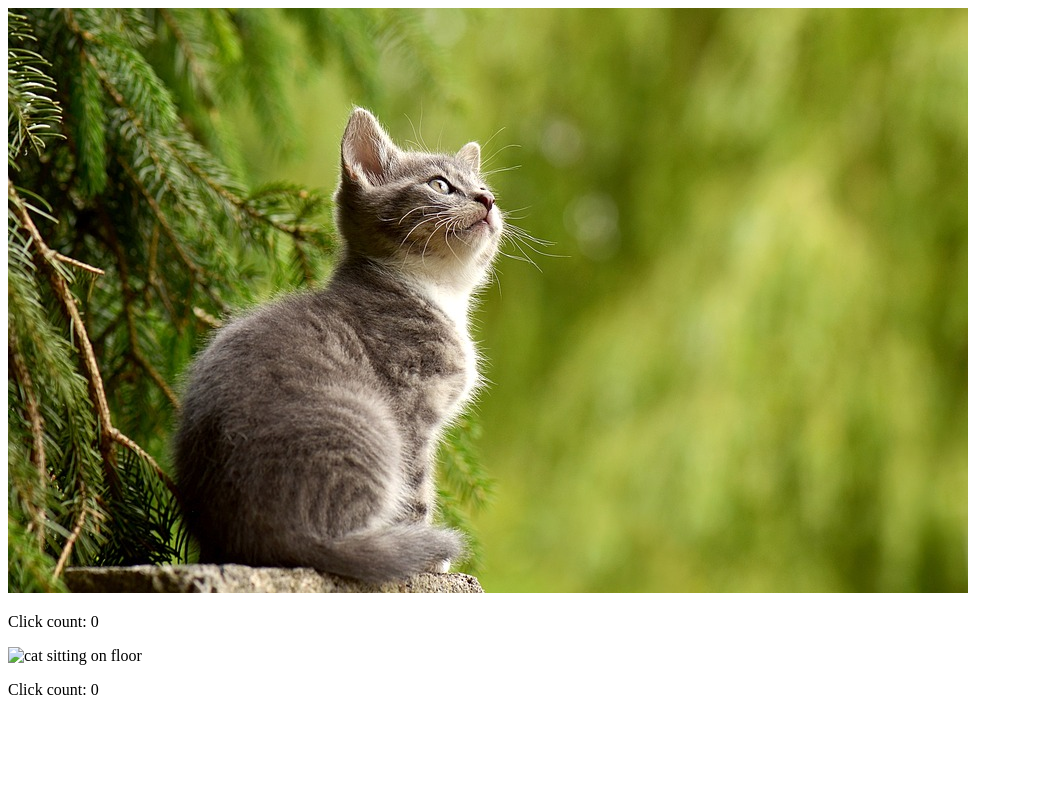
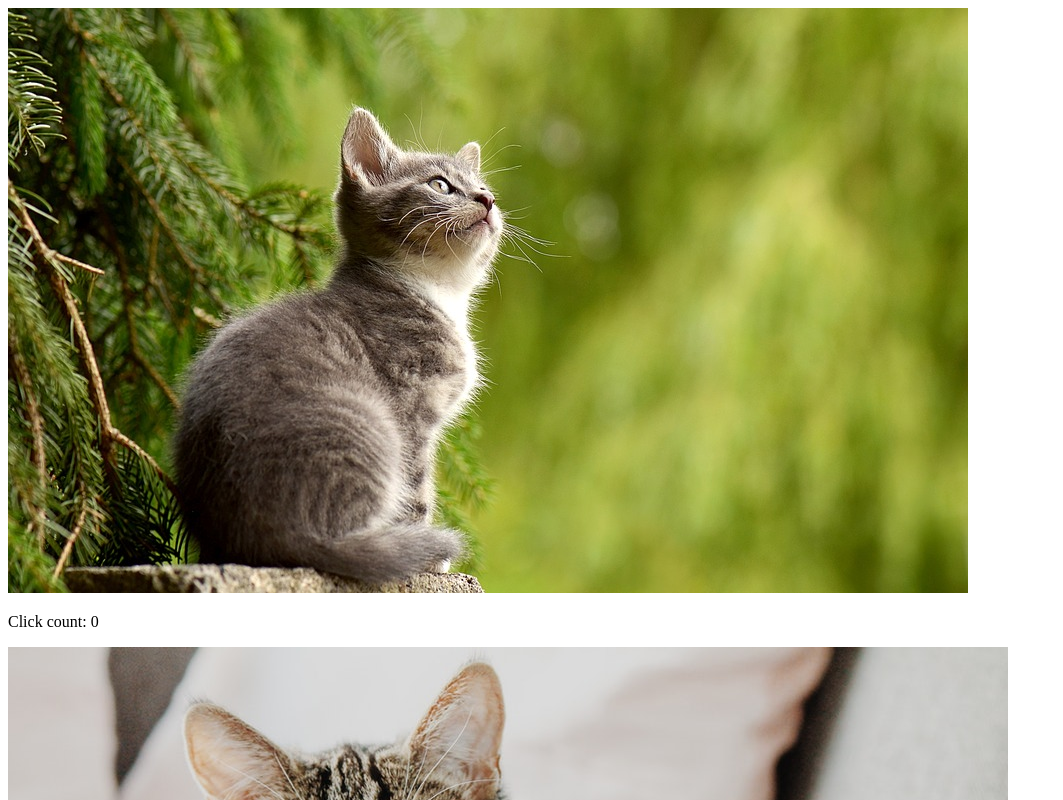
Before and after one commit to Marius-De-Allie/Cat-clicker, a plain HTML site: page index.html in a window 1280 px wide. Shown: the top 800 px of the page, without its empty margins (0-1063 px from the left). Drawn offline with Linux system fonts and the light colour scheme.

Commit message:
Bugfix - update src attribute on 2nd cat img element
Update src attribute to 'images/cat2.jpeg' on 2nd cat img element

```diff
--- a/index.html
+++ b/index.html
@@ -11,7 +11,7 @@
       <p class="counter-text">Click count:
         <span id="counter1" class="click-count">0</span>
       </p>
-      <img id="cat2-image" class="cat-image" src="images/cat2.jpg" alt="cat sitting on floor">
+      <img id="cat2-image" class="cat-image" src="images/cat2.jpeg" alt="cat sitting on floor">
       <p class="counter-text">Click count:
         <span id="counter 2" class="click-count">0</span>
       </p>
```
